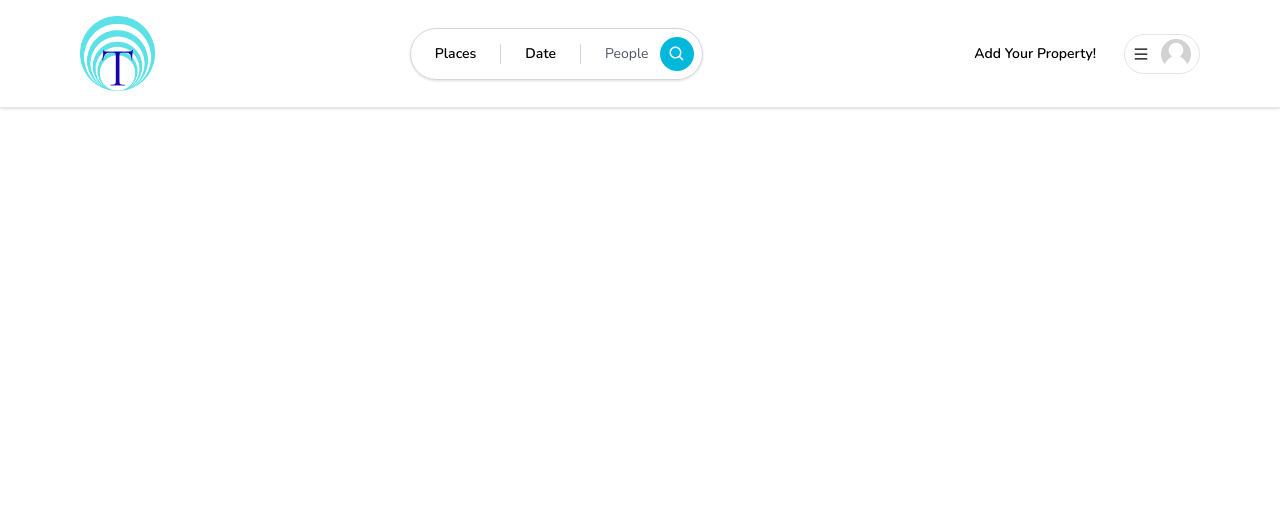
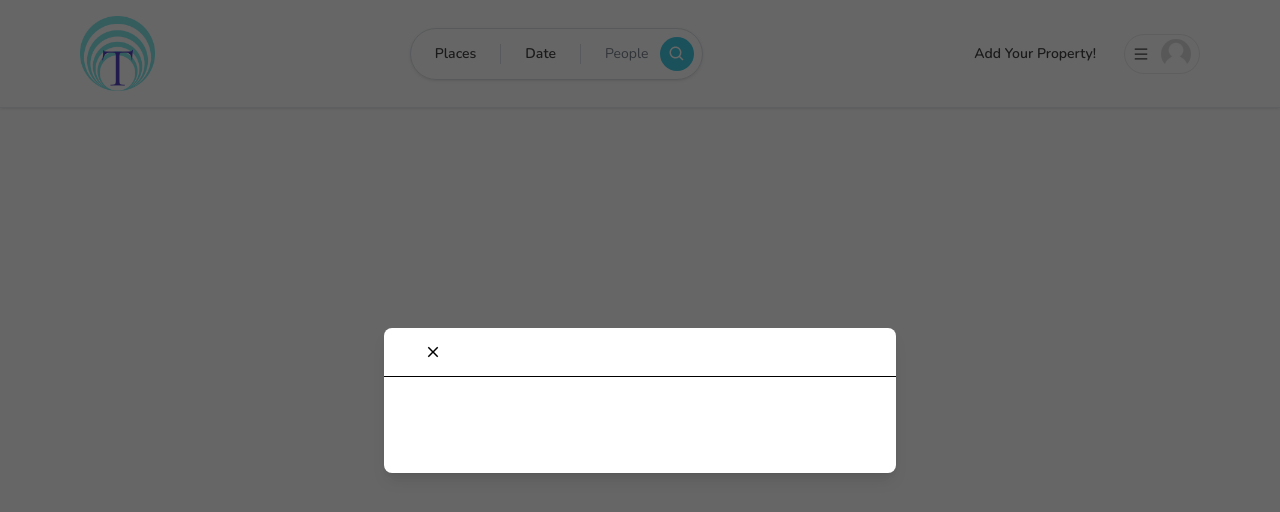
Before and after one commit to Taasoobi/travel-pal, a Next.js app: page / in a window 1280 px wide. Shown: the top 512 px of the page. Built offline with nearby package versions, Linux system fonts and the light colour scheme.

Commit message:
Hydration Blueprint and started Modal Component

```diff
--- /dev/null
+++ b/app/components/modals/Modal.tsx
@@ -0,0 +1,87 @@
+'use client';
+import { useCallback, useEffect, useState } from "react";
+import { IoMdClose } from "react-icons/io";
+
+interface ModalProps {
+    isOpen?: boolean;
+    onClose: () => void;
+    onSubmit: () => void;
+    title?: string;
+    body?: React.ReactElement;
+    footer?: React.ReactElement;
+    actionLabel: string;
+    disabled?: boolean;
+    secondaryAction?: () => void;
+    secondaryLabel?: string;
+}
+
+const Modal: React.FC<ModalProps> = ({ isOpen, onClose, onSubmit, title, body, footer, actionLabel, disabled, secondaryAction, secondaryLabel }) => {
+
+    const [showModal, setShowModal] = useState(isOpen);
+    useEffect(() => {
+        setShowModal(isOpen);
+    }, [isOpen]);
+
+    const handleClose = useCallback(() => {
+        if (disabled) {
+            return;
+        }
+        setShowModal(false);
+        setTimeout(() => {
+            onClose();
+        }, 300);
+    }, [disabled, onClose]);
+
+    const handleSubmit = useCallback(() => {
+        if (disabled) {
+            return;
+        }
+        onSubmit();
+    }, [disabled, onSubmit]);
+
+    const handleSecondaryAction = useCallback(() => {
+        if (disabled || !secondaryAction) {
+            return;
+        }
+        secondaryAction();
+    }, [disabled, secondaryAction]);
+
+    if (!isOpen) {
+        return null;
+    }
+
+  return (
+    <>
+        <div className="justify-center items-center flex overflow-x-hidden overflow-y-auto fixed inset-0 z-50 outline-none focus:outline-none bg-neutral-800/70">
+            <div className="relative w-full md:w-4/6 lg:w-3/6 xl:w-2/5 my-6 mx-auto h-full lg:h-auto md:h-auto">
+                {/*content*/}
+                <div className={`translate duration-300 h-full ${showModal ? 'translate-y-0' : 'translate-y-full'} ${showModal ? 'opacity-100' : 'opacity-0'} `}>
+                    <div className="translate h-full lg:h-auto md:h-auto border-0 rounded-lg shadow-lg relative flex flex-col w-full bg-white outline-none focus:outline-none">
+                        {/*header*/}
+                        <div className="flex items-center p-6 rounded-t justify-center relative border-b">
+                            <button onClick={handleClose} className="p-1 border-0 hover:opacity-70 transition absolute left-9">
+                                <IoMdClose size={18}/>
+                            </button>
+                            <div className="text-lg font-semibold">
+                                {title}
+                            </div>
+                        </div>
+                        {/*body*/}
+                        <div className="relative p-6 flex-auto">
+                            {body}
+                        </div>
+                        {/*footer*/}
+                        <div className="flex flex-col gap-2 p-6">
+                            <div className="flex flex-row items-center gap-4 w-full">
+
+                            </div>
+                        </div>
+                    </div>
+                </div>
+            </div>
+        </div>
+    </>
+  );
+};
+
+export default Modal;
--- a/app/components/navbar/navbar.tsx
+++ b/app/components/navbar/navbar.tsx
@@ -1,3 +1,5 @@
+'use client';
+
 import Container from "../Container";
 import Logo from "./Logo";
 import Search from "./Search";
--- a/app/layout.tsx
+++ b/app/layout.tsx
@@ -2,6 +2,7 @@
 import { Geist, Geist_Mono, Nunito } from "next/font/google";
 import "./globals.css";
 import Navbar from "./components/navbar/Navbar";
+import Modal from "./components/modals/Modal";
 
 /* Previous code for fonts, not using them for now, but may use them in the future.
 const geistSans = Geist({
@@ -35,6 +36,7 @@
       <body
         className={font.className}
       >
+        <Modal isOpen/>
         <Navbar/>
         {children}
       </body>
--- a/app/page.tsx
+++ b/app/page.tsx
@@ -1,3 +1,5 @@
+//TIME: 52:52
+
 import Image from "next/image";
 
 export default function Home() {
```
Also changed, not shown: app/components/ClientOnly.tsx (added, +26 -0 lines), 1 other file (tests, documents, lock files or other folders).
